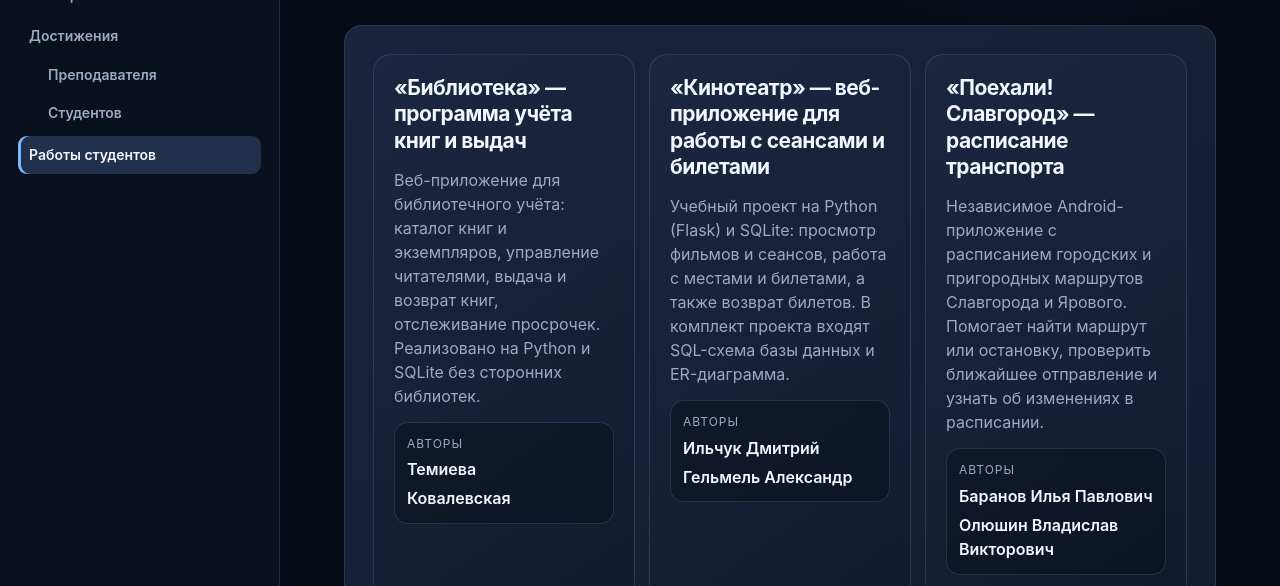
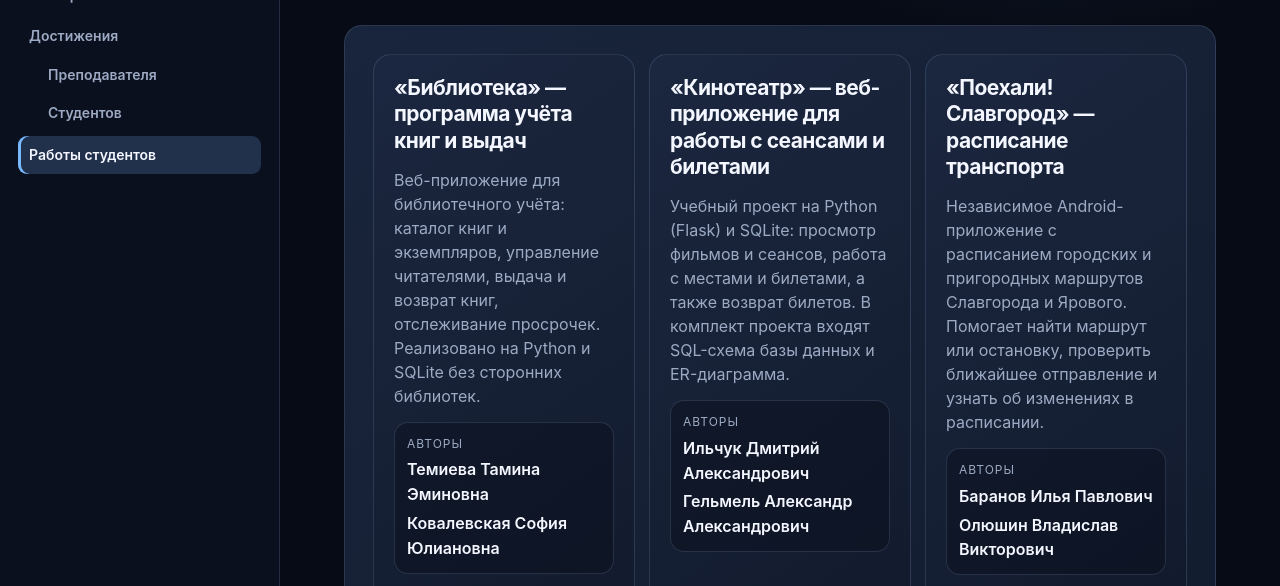
Before and after one commit to VseMirka200/olushin-portfolio, a plain HTML site: page pages/student-works.html in a window 1280 px wide. Shown: the part 202-788 px from the top of the page. Drawn offline with Linux system fonts and the light colour scheme.

Commit message:
docs: correct full names of cinema and library project authors

```diff
--- a/pages/student-works.html
+++ b/pages/student-works.html
@@ -63,8 +63,8 @@
                 <dt>Авторы</dt>
                 <dd>
                   <ul class="project-card__people">
-                    <li>Темиева</li>
-                    <li>Ковалевская</li>
+                    <li>Темиева Тамина Эминовна</li>
+                    <li>Ковалевская София Юлиановна</li>
                   </ul>
                 </dd>
               </div>
@@ -88,8 +88,8 @@
                 <dt>Авторы</dt>
                 <dd>
                   <ul class="project-card__people">
-                    <li>Ильчук Дмитрий</li>
-                    <li>Гельмель Александр</li>
+                    <li>Ильчук Дмитрий Александрович</li>
+                    <li>Гельмель Александр Александрович</li>
                   </ul>
                 </dd>
               </div>
```
